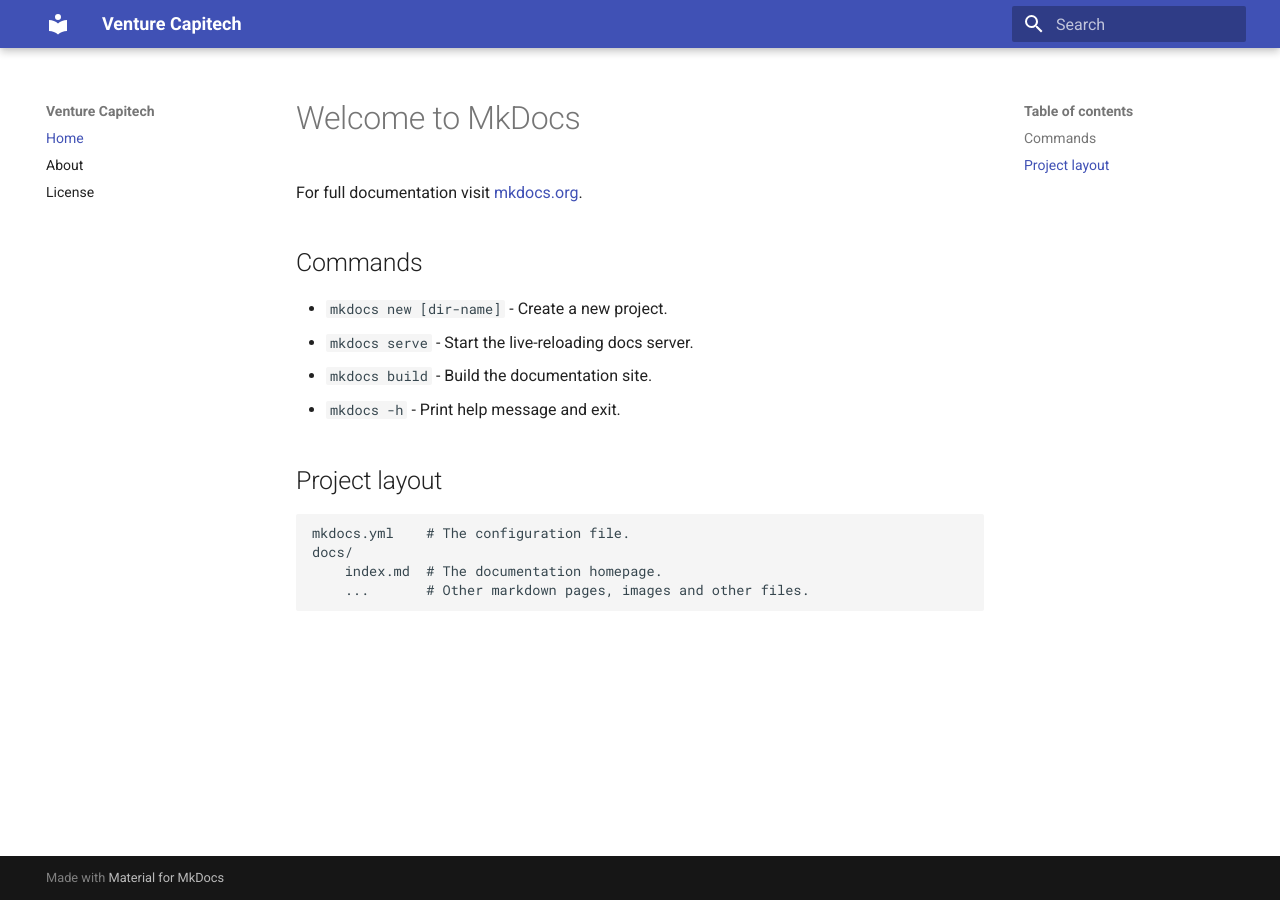
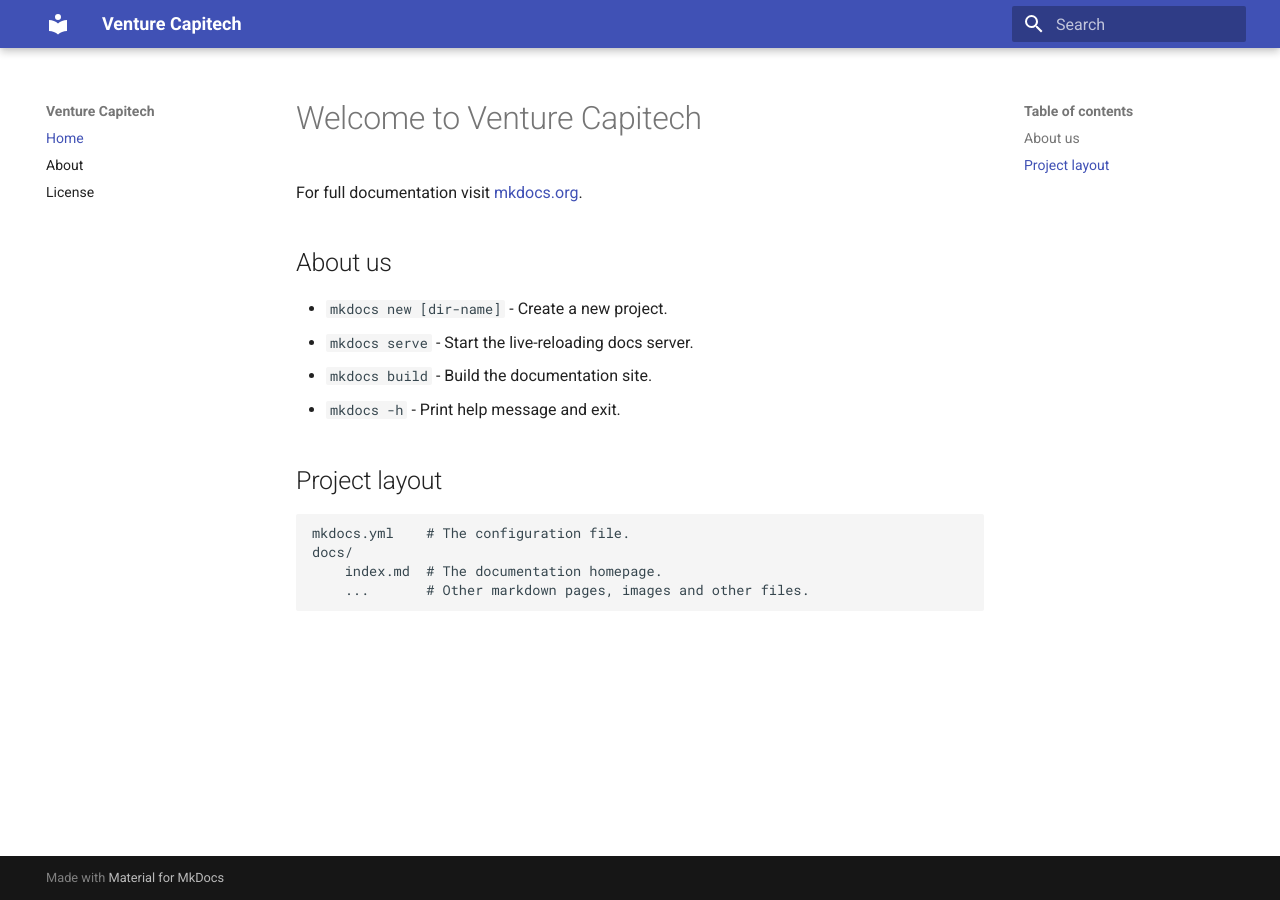
Before and after one commit to venture-capitech/venture-capitech.github.io, an MkDocs documentation site: the page built from docs/index.md, in a window 1280 px wide. Built offline with MkDocs 1.6.1 and Material for MkDocs 9.7.7, drawn with Linux system fonts in a browser that asks for light colours.

Commit message:
tested edits

```diff
--- a/docs/index.md
+++ b/docs/index.md
@@ -1,8 +1,8 @@
-# Welcome to MkDocs
+# Welcome to Venture Capitech
 
 For full documentation visit [mkdocs.org](https://www.mkdocs.org).
 
-## Commands
+## About us
 
 * `mkdocs new [dir-name]` - Create a new project.
 * `mkdocs serve` - Start the live-reloading docs server.
```
Also changed, not shown: README.md (+2 -0 lines), mkdocs.yml (line endings or trailing spaces), site/404.html, site/LICENSE/index.html, site/about/index.html, site/index.html, site/search/search_index.json.
